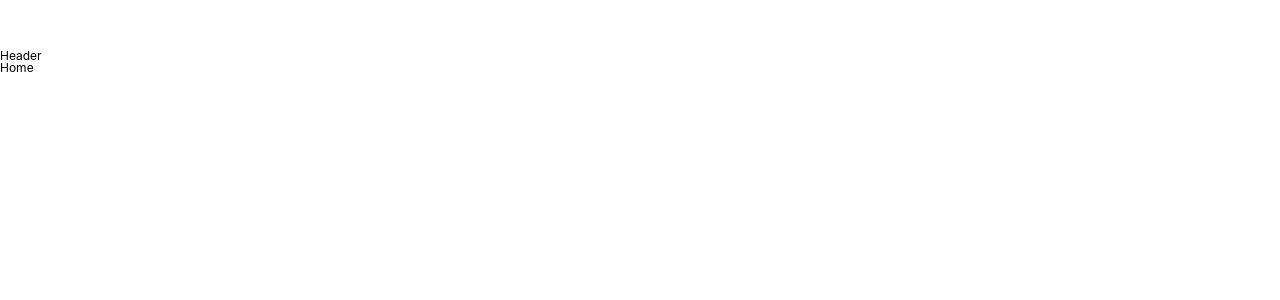
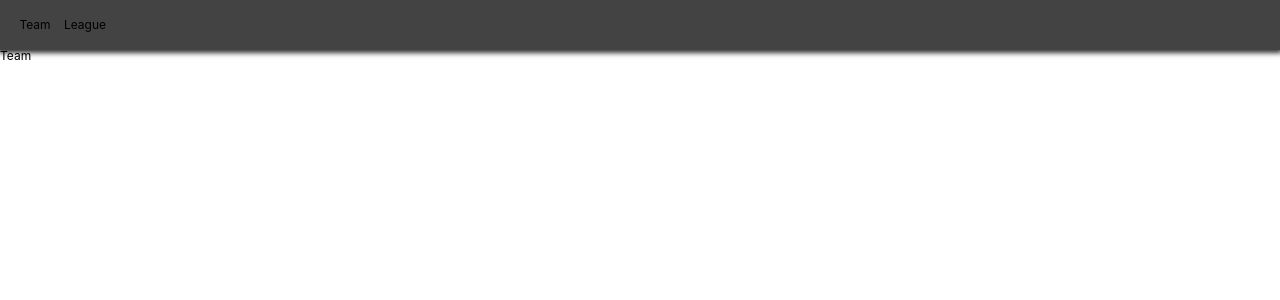
Before and after one commit to Kylekoh/football-stat, a React (Create React App) app: page /team in a window 1280 px wide. Before the commit this address led to /. Shown: the top 300 px of the page. Built offline with nearby package versions, Linux system fonts and the light colour scheme.

Commit message:
make table

```diff
--- a/package.json
+++ b/package.json
@@ -3,6 +3,7 @@
   "version": "0.1.0",
   "private": true,
   "dependencies": {
+    "@material-ui/core": "^4.10.2",
     "@testing-library/jest-dom": "^4.2.4",
     "@testing-library/react": "^9.3.2",
     "@testing-library/user-event": "^7.1.2",
--- a/src/Components/Header.js
+++ b/src/Components/Header.js
@@ -2,8 +2,42 @@ import React from 'react';
 import { Link, withRouter } from 'react-router-dom';
 import styled from 'styled-components';
 
-const HeaderComponent = () => {
-	return <div>Header</div>;
-};
+const Header = styled.header`
+	position: fixed;
+	top: 0;
+	left: 0;
+	width: 100%;
+	height: 50px;
+	display: flex;
+	align-items: center;
+	padding: 0px 10px;
+	background-color: rgba(20, 20, 20, 0.8);
+	box-shadow: 0px 1px 5px 2px rgba(0, 0, 0, 0.8);
+`;
+
+const List = styled.ul`
+	display: flex;
+`;
+
+const Item = styled.li`
+	width: 50px;
+	text-align: center;
+`;
+
+const HeaderComponent = (props) => (
+	// console.log(props)
+	<>
+		<Header>
+			<List>
+				<Item>
+					<Link to="/team">Team</Link>
+				</Item>
+				<Item>
+					<Link to="/team">League</Link>
+				</Item>
+			</List>
+		</Header>
+	</>
+);
 
 export default withRouter(HeaderComponent);
--- /dev/null
+++ b/src/Components/Loader.js
@@ -0,0 +1,19 @@
+import React from 'react';
+import styled from 'styled-components';
+
+const Container = styled.div`
+	height: 100vh;
+	width: 100vw;
+	display: flex;
+	justify-content: center;
+	font-size: 32px;
+	margin-top: 20px;
+`;
+
+export default () => (
+	<Container>
+		<span role="img" aria-label="Loading">
+			🕗
+		</span>
+	</Container>
+);
--- a/src/Components/Router.js
+++ b/src/Components/Router.js
@@ -14,7 +14,7 @@ export default () => (
 		<Header />
 		<Switch>
 			<Route path="/" exact component={Home} />
-			<Route path="/team/:id" exact component={Team} />
+			<Route path="/team" exact component={Team} />
 			<Redirect from="*" to="/" />
 		</Switch>
 	</Router>
--- a/src/Routes/Home/HomeContainer.js
+++ b/src/Routes/Home/HomeContainer.js
@@ -4,18 +4,37 @@ import { footballApi } from 'api';
 
 export default class extends Component {
 	state = {
+		standings: null,
 		error: null,
 		loading: true
 	};
 
 	async componentDidMount() {
 		try {
+			const {
+				data: {
+					api: { standings }
+				}
+			} = await footballApi.leagueTable();
+			this.setState({
+				standings: standings[0]
+			});
 		} catch {
+			this.setState({
+				error: '데이터를 찾을 수 없습니다'
+			});
 		} finally {
+			this.setState({
+				loading: false
+			});
 		}
 	}
 
 	render() {
-		return <HomePresenter />;
+		const { standings, error, loading } = this.state;
+		console.log(standings);
+		return (
+			<HomePresenter standings={standings} error={error} loading={loading} />
+		);
 	}
 }
--- a/src/Routes/Home/HomePresenter.js
+++ b/src/Routes/Home/HomePresenter.js
@@ -2,7 +2,69 @@ import React from 'react';
 import PropTypes from 'prop-types';
 import styled from 'styled-components';
 import Helmet from 'react-helmet';
+import Loader from '../../Components/Loader';
 
-const HomePresenter = () => <div>Home</div>;
+import { makeStyles } from '@material-ui/core/styles';
+import Table from '@material-ui/core/Table';
+import TableBody from '@material-ui/core/TableBody';
+import TableCell from '@material-ui/core/TableCell';
+import TableContainer from '@material-ui/core/TableContainer';
+import TableHead from '@material-ui/core/TableHead';
+import TableRow from '@material-ui/core/TableRow';
+import Paper from '@material-ui/core/Paper';
+
+const useStyles = makeStyles({
+	table: {
+		maxWidth: 1200
+	}
+});
+
+const HomePresenter = ({ standings, error, loading }) => {
+	const classes = useStyles();
+	return (
+		<TableContainer>
+			<Table className={classes.table} aria-label="simple table">
+				<TableHead>
+					<TableCell>순위</TableCell>
+					<TableCell>팀</TableCell>
+					<TableCell>경기</TableCell>
+					<TableCell>승</TableCell>
+					<TableCell>무</TableCell>
+					<TableCell>패</TableCell>
+					<TableCell>득점</TableCell>
+					<TableCell>실점</TableCell>
+					<TableCell>득실차</TableCell>
+					<TableCell>승점</TableCell>
+				</TableHead>
+				<TableBody>
+					{standings &&
+						standings.length > 0 &&
+						standings.map((standing) => (
+							<TableRow key={standing.team_id}>
+								<TableCell component="th" scope="row">
+									{standing.rank}
+								</TableCell>
+								<TableCell>{standing.teamName}</TableCell>
+								<TableCell>{standing.all.matchsPlayed}</TableCell>
+								<TableCell>{standing.all.win}</TableCell>
+								<TableCell>{standing.all.draw}</TableCell>
+								<TableCell>{standing.all.lose}</TableCell>
+								<TableCell>{standing.all.goalsFor}</TableCell>
+								<TableCell>{standing.all.goalsAgainst}</TableCell>
+								<TableCell>{standing.goalsDiff}</TableCell>
+								<TableCell>{standing.points}</TableCell>
+							</TableRow>
+						))}
+				</TableBody>
+			</Table>
+		</TableContainer>
+	);
+};
+
+HomePresenter.propTypes = {
+	standing: PropTypes.array,
+	loading: PropTypes.bool.isRequired,
+	error: PropTypes.string
+};
 
 export default HomePresenter;
--- a/src/api.js
+++ b/src/api.js
@@ -12,7 +12,8 @@ export const footballApi = {
 	// 팀 기본 정보(name, country, venue_name...)
 	teamInfo: (team_id) => api.get(`/teams/team/${team_id}`),
 	// 리그 순위 테이블
-	leagueTable: (league_id) => api.get(`/leagueTable/${league_id}`),
+	// leagueTable: (league_id) => api.get(`/leagueTable/${league_id}`),
+	leagueTable: () => api.get('/leagueTable/2'),
 	// 최근 5경기 성적
 	recentGameScore: ({ team_id, league_id }) =>
 		api.get(`/fixtures/team/${team_id}/${league_id}`),
```
Also changed, not shown: 1 other file (tests, documents, lock files or other folders).
